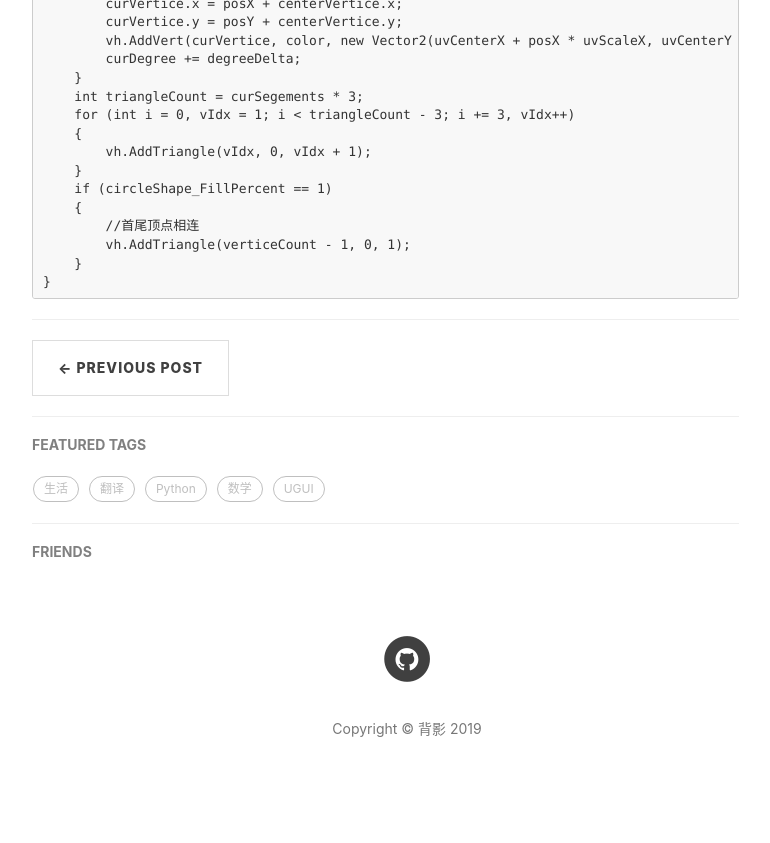
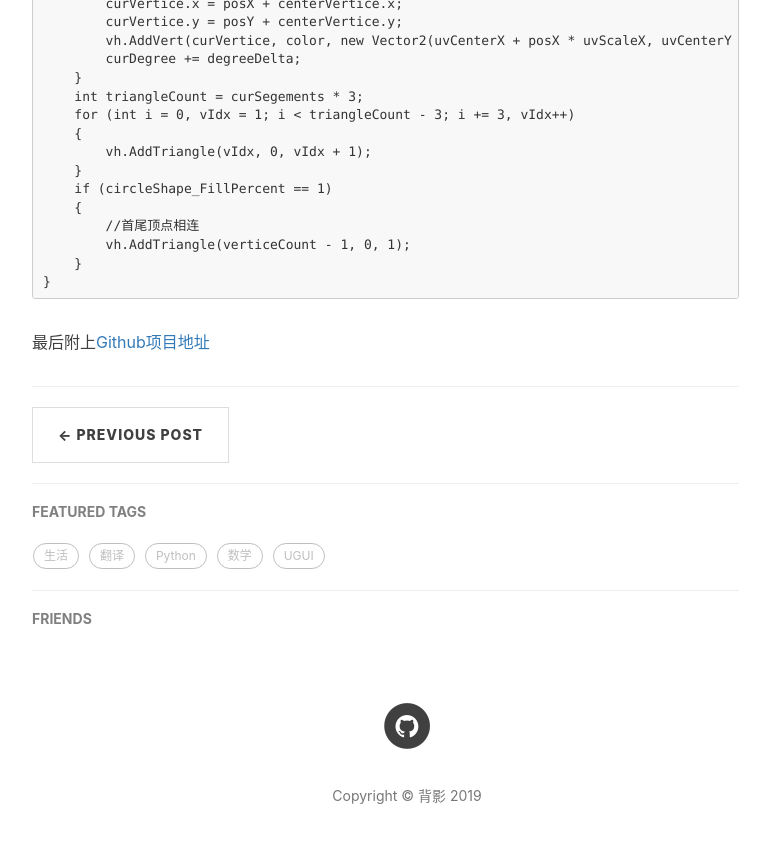
Before and after one commit to lyback/lyback.github.com, a Jekyll site: the page built from _posts/2019-04-10-UGUI-ImageExtension_Shape.markdown, in a window 1280 px wide and 900 px high, scrolled down 7687 px. Shown: the top 843 px of the window, without its empty margins (233-1003 px from the left). Built offline with Jekyll 4.4.1, drawn with Linux system fonts in a browser that asks for light colours; nearby versions of some CDN libraries; comment, search, counter and statistics services are not loaded.

Commit message:
update ImageExtension

````diff
--- a/_posts/2019-04-10-UGUI-ImageExtension_Shape.markdown
+++ b/_posts/2019-04-10-UGUI-ImageExtension_Shape.markdown
@@ -341,3 +341,5 @@ void GenerateSimpleCircleSprite(VertexHelper vh, bool lPreserveAspect)
     }
 }
 ```
+
+最后附上[Github项目地址](https://github.com/lyback/UGUI_Extension)
````
